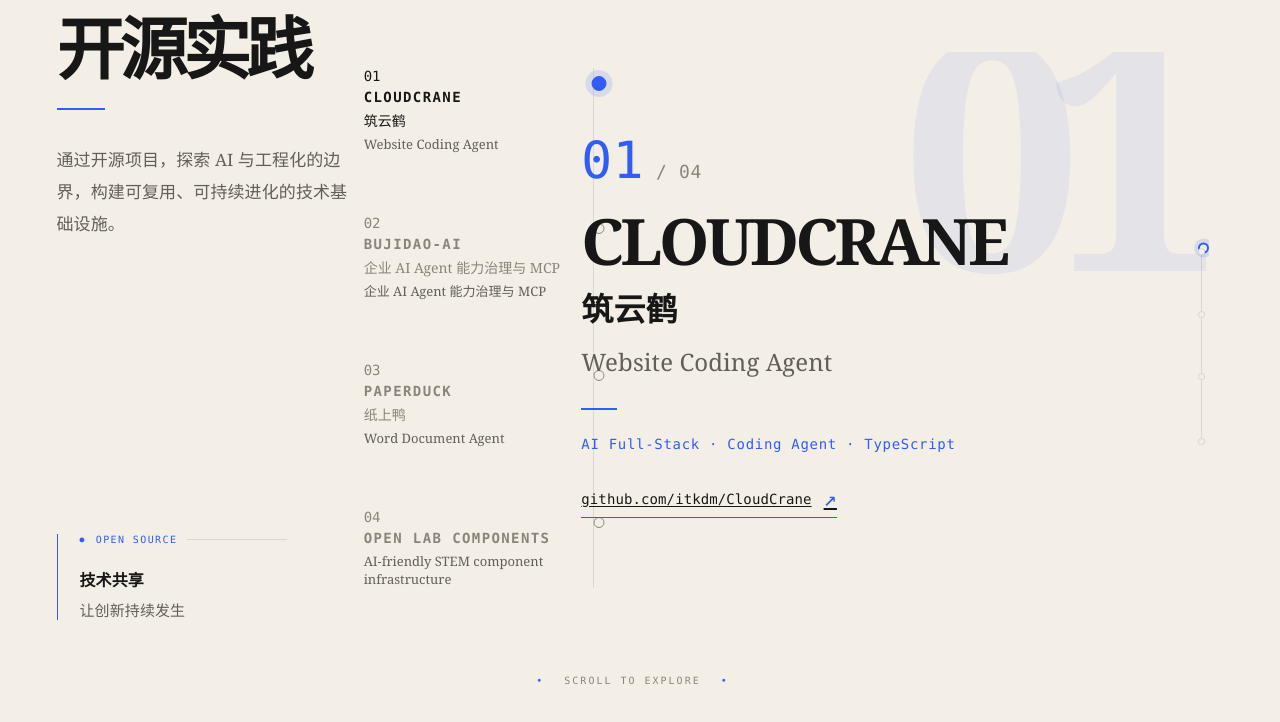
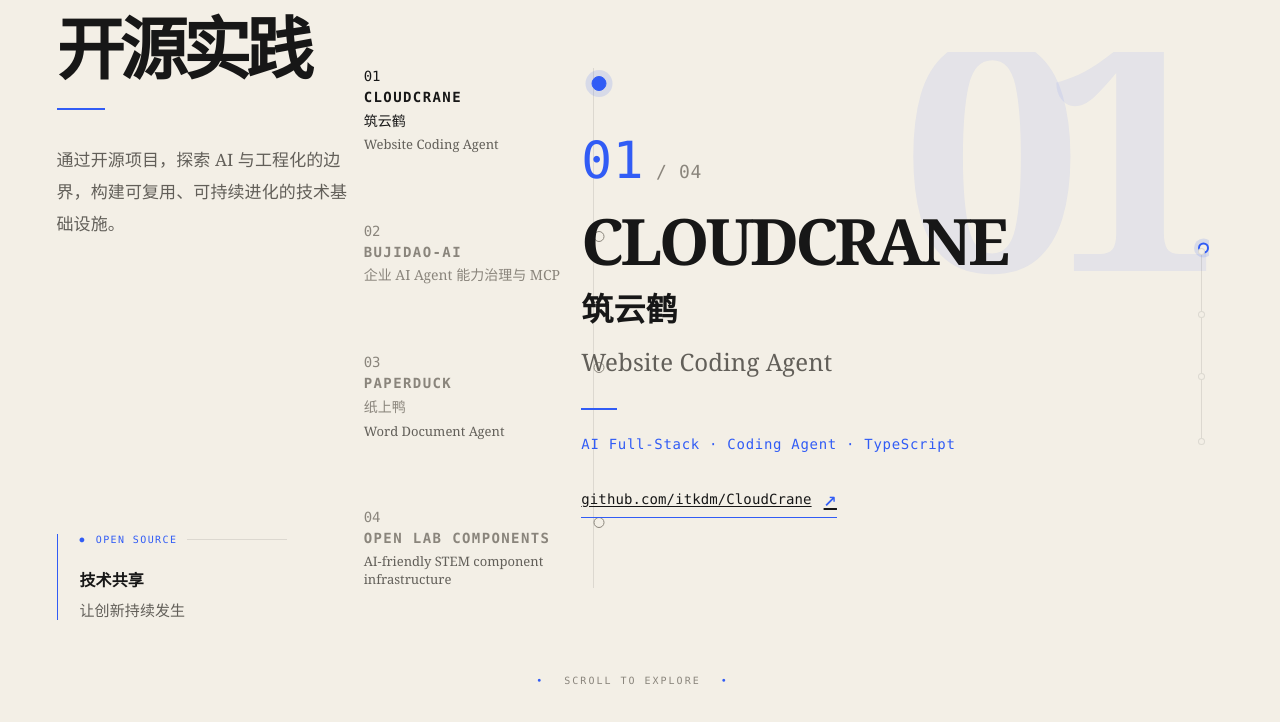
Before and after one commit to itkdm/itkdm.github.io, an Astro site: page / in a window 1280 px wide. Shown: the part 3918-4640 px from the top of the page. Built offline with nearby package versions, Linux system fonts and the light colour scheme; Astro itself is replaced by a stand-in of ours.

Commit message:
fix: remove duplicate open source project copy

```diff
--- a/src/components/home/HomeOpenSource.astro
+++ b/src/components/home/HomeOpenSource.astro
@@ -30,7 +30,7 @@ const scrollHeight = Math.max(320, featuredProjects.length * 72 + 40);
 
 		<nav class="open-source-project-nav" aria-label={isZh ? '精选开源项目' : 'Selected open-source projects'} data-open-source-reveal>
 			<ol>
-				{featuredProjects.map((project, index) => <li><button type="button" class:list={{ 'is-active': index === 0 }} data-project-trigger data-project-index={index} aria-current={index === 0 ? 'true' : undefined} aria-controls={`project-stage-${project.key}`}><span class="project-nav-node" aria-hidden="true"></span><span class="project-nav-copy"><small>{project.order}</small><strong>{project.name}</strong>{project.displayName && <em>{project.displayName}</em>}<span>{project.subtitle || (isZh ? '企业 AI Agent 能力治理与 MCP' : 'Enterprise AI Agent governance & MCP')}</span></span></button></li>)}
+				{featuredProjects.map((project, index) => <li><button type="button" class:list={{ 'is-active': index === 0 }} data-project-trigger data-project-index={index} aria-current={index === 0 ? 'true' : undefined} aria-controls={`project-stage-${project.key}`}><span class="project-nav-node" aria-hidden="true"></span><span class="project-nav-copy"><small>{project.order}</small><strong>{project.name}</strong>{project.displayName && <em>{project.displayName}</em>}{project.subtitle && <span>{project.subtitle}</span>}</span></button></li>)}
 			</ol>
 		</nav>
 
@@ -41,7 +41,7 @@ const scrollHeight = Math.max(320, featuredProjects.length * 72 + 40);
 				<p class="project-stage-count"><strong>{project.order}</strong><span> / {featuredProjects.length.toString().padStart(2, '0')}</span></p>
 				<h3>{project.name}</h3>
 				<p class="project-stage-name">{project.displayName}</p>
-				<p class="project-stage-subtitle">{project.subtitle || (isZh ? '企业 AI Agent 能力治理与 MCP' : 'Enterprise AI Agent governance & MCP')}</p>
+				{project.subtitle && <p class="project-stage-subtitle">{project.subtitle}</p>}
 				<span class="project-stage-rule" aria-hidden="true"></span>
 				<p class="project-stage-tags">{project.tags.join('  ·  ')}</p>
 				<a class="project-stage-link" href={project.href} target="_blank" rel="noopener noreferrer">github.com/itkdm/{project.key === 'paperduck' ? 'DocuShuttle' : project.key === 'cloudcrane' ? 'CloudCrane' : project.key}<span aria-hidden="true">↗</span></a>
```
